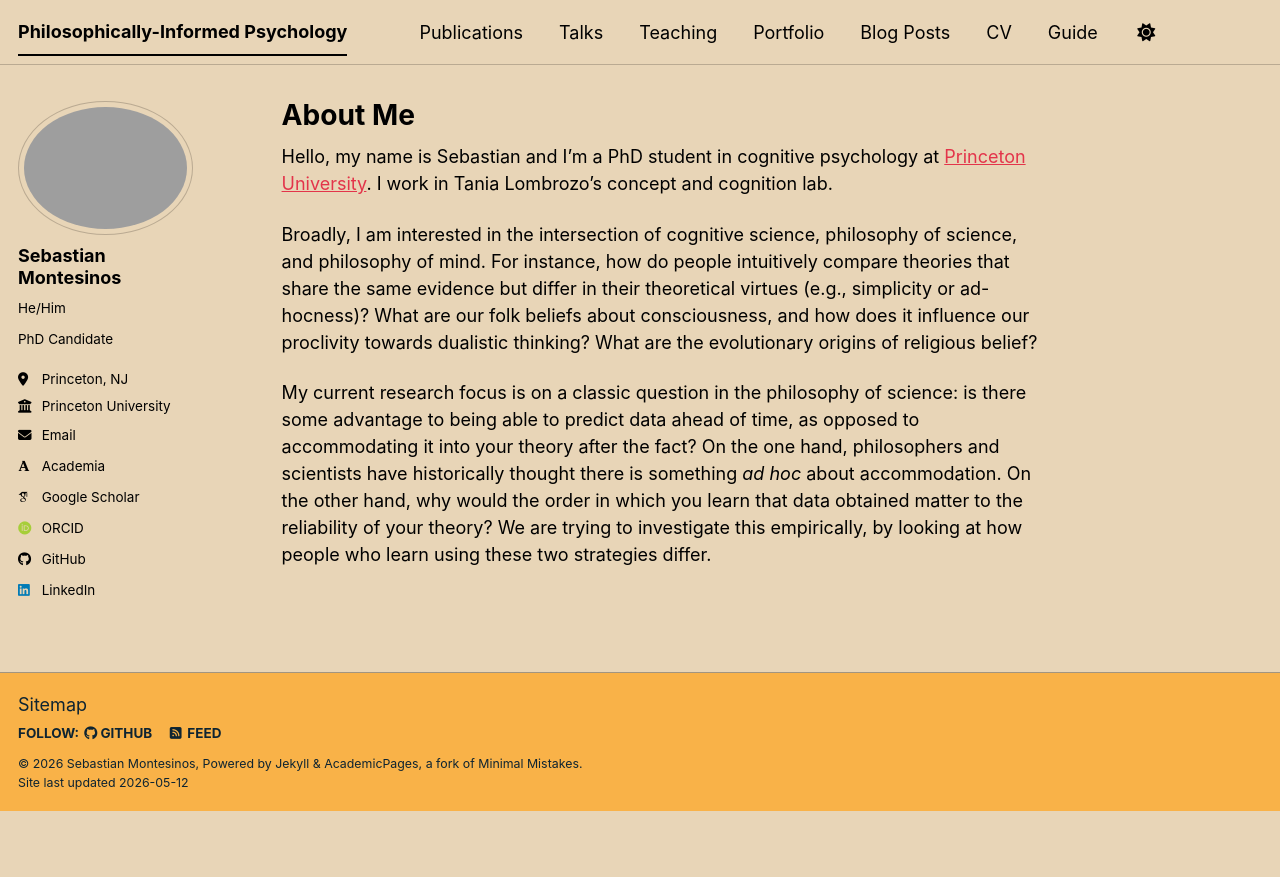
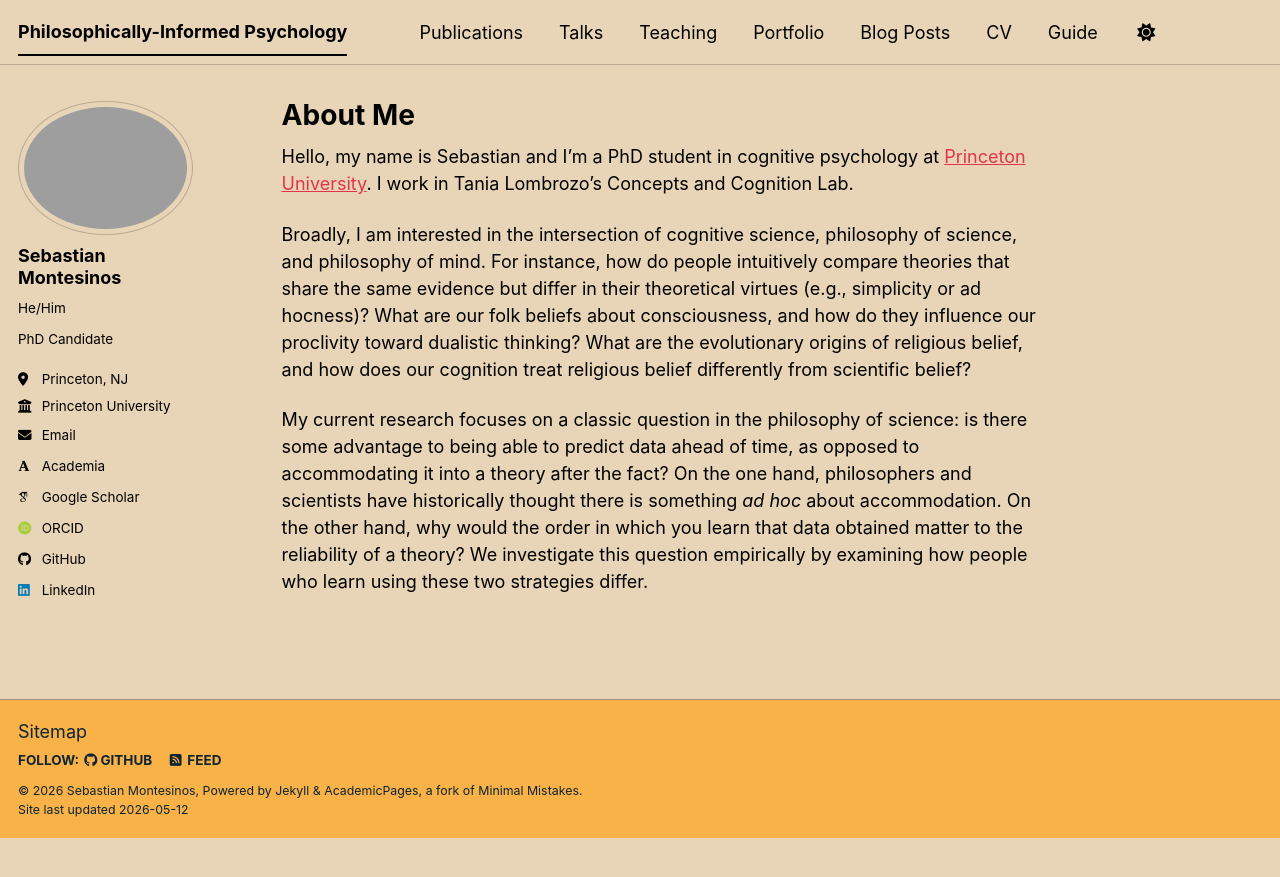
Before and after one commit to sebmonte/sebmonte.github.io, a Jekyll site: the page built from _pages/about.md, in a window 1280 px wide. Shown: the top 877 px of the page. Built offline with Jekyll 4.4.1, drawn with Linux system fonts in a browser that asks for light colours; some web fonts are replaced; a script bundle is joined from its source files by our own code; library files that are not in the unit come from our copies.

Commit message:
grammar edits to the about page

```diff
--- a/_pages/about.md
+++ b/_pages/about.md
@@ -7,8 +7,8 @@ redirect_from:
   - /about.html
 ---
 
-Hello, my name is Sebastian and I’m a PhD student in cognitive psychology at [Princeton University](https://cognition.princeton.edu/). I work in Tania Lombrozo’s concept and cognition lab.
+Hello, my name is Sebastian and I’m a PhD student in cognitive psychology at [Princeton University](https://cognition.princeton.edu/). I work in Tania Lombrozo’s Concepts and Cognition Lab.
 
-Broadly, I am interested in the intersection of cognitive science, philosophy of science, and philosophy of mind. For instance, how do people intuitively compare theories that share the same evidence but differ in their theoretical virtues (e.g., simplicity or ad-hocness)? What are our folk beliefs about consciousness, and how does it influence our proclivity towards dualistic thinking? What are the evolutionary origins of religious belief?
+Broadly, I am interested in the intersection of cognitive science, philosophy of science, and philosophy of mind. For instance, how do people intuitively compare theories that share the same evidence but differ in their theoretical virtues (e.g., simplicity or ad hocness)? What are our folk beliefs about consciousness, and how do they influence our proclivity toward dualistic thinking? What are the evolutionary origins of religious belief, and how does our cognition treat religious belief differently from scientific belief?
 
-My current research focus is on a classic question in the philosophy of science: is there some advantage to being able to predict data ahead of time, as opposed to accommodating it into your theory after the fact? On the one hand, philosophers and scientists have historically thought there is something *ad hoc* about accommodation. On the other hand, why would the order in which you learn that data obtained matter to the reliability of your theory? We are trying to investigate this empirically, by looking at how people who learn using these two strategies differ.
+My current research focuses on a classic question in the philosophy of science: is there some advantage to being able to predict data ahead of time, as opposed to accommodating it into a theory after the fact? On the one hand, philosophers and scientists have historically thought there is something *ad hoc* about accommodation. On the other hand, why would the order in which you learn that data obtained matter to the reliability of a theory? We investigate this question empirically by examining how people who learn using these two strategies differ.
```
